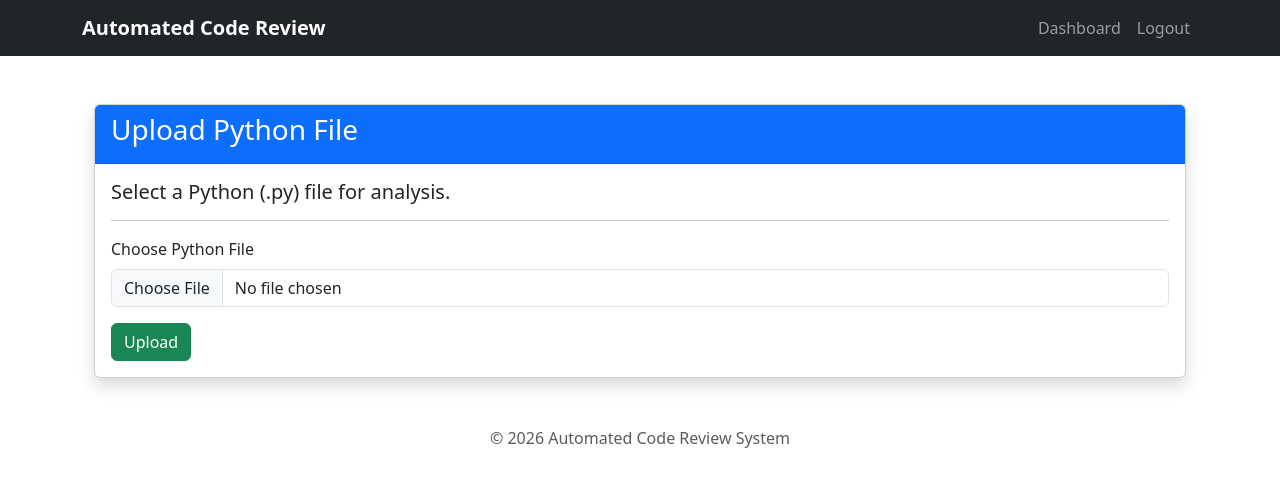
After one commit to adityapatel2202/Automated-Code-Review-System, a Flask app: page /upload/ in a window 1280 px wide. The commit adds this page. Shown: the top 487 px of the page. Run offline with Flask 3, Linux system fonts and the light colour scheme; a user stored in the database is signed in.

Commit message:
upload button add

```diff
--- a/app/__init__.py
+++ b/app/__init__.py
@@ -34,4 +34,7 @@ def create_app():
     from .dashboard import dashboard_bp
     app.register_blueprint(dashboard_bp)
 
+    from .upload import upload_bp
+    app.register_blueprint(upload_bp)
+
     return app
--- a/app/templates/layout/base.html
+++ b/app/templates/layout/base.html
@@ -32,17 +32,41 @@
 
             <ul class="navbar-nav ms-auto">
 
+                    {% if current_user.is_authenticated %}
+
                     <li class="nav-item">
-                    <a class="nav-link" href="/">Home</a>
+                        <a class="nav-link" href="/dashboard">
+                            Dashboard
+                        </a>
                     </li>
 
                     <li class="nav-item">
-                    <a class="nav-link" href="/register">Register</a>
+                        <a class="nav-link" href="/logout">
+                            Logout
+                        </a>
+                    </li>
+
+                    {% else %}
+
+                    <li class="nav-item">
+                        <a class="nav-link" href="/">
+                            Home
+                        </a>
                     </li>
 
                     <li class="nav-item">
-                    <a class="nav-link" href="/login">Login</a>
+                        <a class="nav-link" href="/register">
+                            Register
+                        </a>
                     </li>
+
+                    <li class="nav-item">
+                        <a class="nav-link" href="/login">
+                            Login
+                        </a>
+                    </li>
+
+                    {% endif %}
 
                     </ul>
 
--- /dev/null
+++ b/app/templates/upload/upload.html
@@ -0,0 +1,56 @@
+{% extends "layout/base.html" %}
+
+{% block title %}
+Upload Python File
+{% endblock %}
+
+{% block content %}
+
+<div class="container mt-5">
+
+<div class="card shadow">
+
+<div class="card-header bg-primary text-white">
+
+<h3>Upload Python File</h3>
+
+</div>
+
+<div class="card-body">
+
+<h5>Select a Python (.py) file for analysis.</h5>
+
+<hr>
+
+<form>
+
+<div class="mb-3">
+
+<label class="form-label">
+
+Choose Python File
+
+</label>
+
+<input
+type="file"
+class="form-control">
+
+</div>
+
+<button
+class="btn btn-success">
+
+Upload
+
+</button>
+
+</form>
+
+</div>
+
+</div>
+
+</div>
+
+{% endblock %}
--- a/app/upload/routes.py
+++ b/app/upload/routes.py
@@ -0,0 +1,11 @@
+from flask import render_template
+from flask_login import login_required
+
+from . import upload_bp
+
+
+@upload_bp.route("/")
+@login_required
+def upload():
+
+    return render_template("upload/upload.html")
```
Also changed, not shown: app/auth/routes.py (+16 -4 lines), app/templates/dashboard/dashboard.html (+10 -1 lines), app/upload/__init__.py (+9 -0 lines), app/upload/forms.py (added), app/upload/services.py (added). Lines whose indentation alone changed are shown as unchanged.
